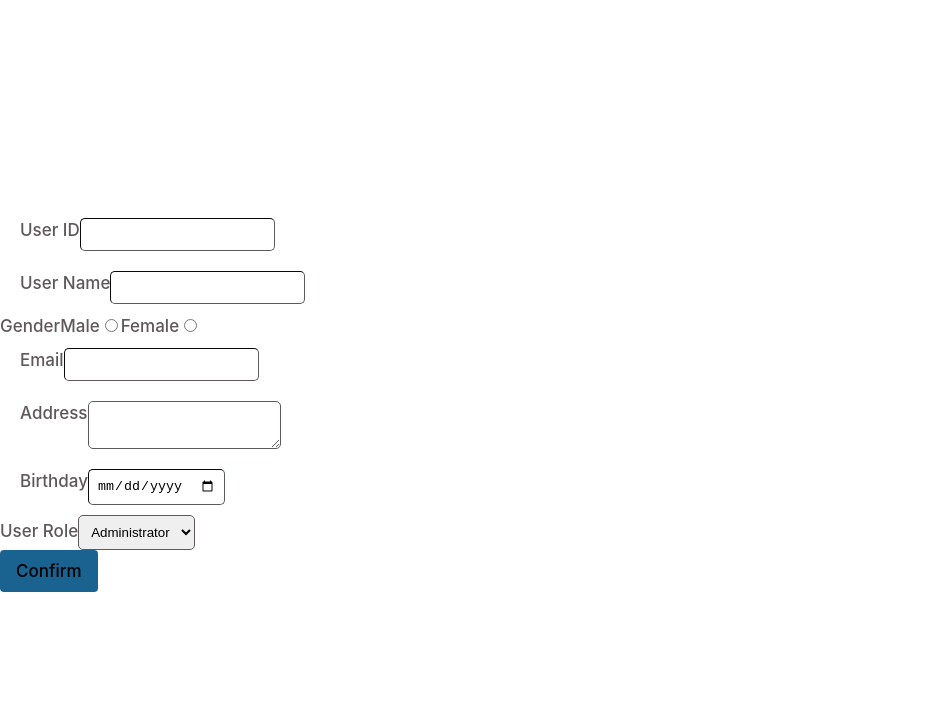
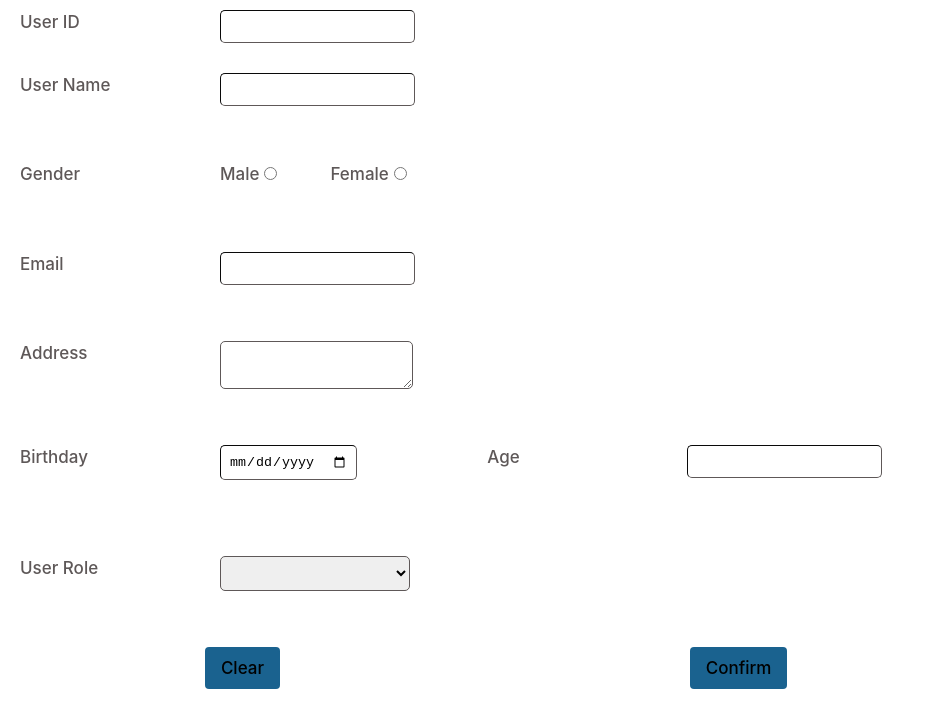
Before and after one commit to Aung-Thu-Hein/atomic-design, a React (Vite) app: page / in a window 1280 px wide. Shown: the top 728 px of the page, without its empty margins (0-945 px from the left). Built offline with nearby package versions, Linux system fonts and the light colour scheme.

Commit message:
adding validation

```diff
--- a/src/components/atoms/Label.tsx
+++ b/src/components/atoms/Label.tsx
@@ -14,6 +14,7 @@ const Label : FC<Props> = ({name, label}) => {
 }
 
 const lableStyle = css({
+  width: "200px",
   textAlign: "left",
   fontSize: "17px",
   fontWeight: 500,
--- /dev/null
+++ b/src/components/atoms/SelectBox.tsx
@@ -0,0 +1,93 @@
+import React, { FC } from "react"
+import { css } from '@emotion/react'
+
+type Props = {
+  name: string
+  items: any[]
+  value?: string
+  className?: string
+  isError?: boolean
+  touched?: boolean
+  [x: string]: any
+}
+
+const SelectBox: FC<Props> = ({
+  name,
+  items,
+  className,
+  isError = false,
+  touched = false,
+  ...restProps
+}) => {
+  // const style = isError && touched ? errorStyle : isError ? untouchedErrorStyle : selectStyle
+
+  return (
+    <div css={inputFieldStyle}>
+      <select name={name} defaultValue="" {...restProps} css={inputStyle}>
+        {items.map((item: any, index: any) => (
+          <option value={item.value} key={index}>
+            {item.label}
+          </option>
+        ))}
+      </select>
+    </div>
+  )
+}
+
+const inputFieldStyle = css({
+
+})
+
+const inputStyle = css({
+  width: "190px",
+  padding: "8px",
+  borderWidth: "1px",
+  borderColor: "#5e5858",
+  borderRadius: "5px",
+});
+
+// const selectWrapper = css({
+//   position: "relative",
+//   height: "40px",
+
+//   "&:after": {
+//     position: "absolute",
+//     content: "''",
+//     width: 0,
+//     height: 0,
+//     top: "50%",
+//     fontsize: "16px",
+//     transform: "translateY(-50%)",
+//     right: "10px",
+//     borderStyle: "solid",
+//     borderWidth: "10px 6px 0 6px",
+//     borderColor: "#66a3ff transparent transparent transparent",
+//   },
+// })
+
+// const selectStyle = css({
+//   width: "100%",
+//   height: "100%",
+//   fontSize: "16px",
+//   padding: "0 1rem",
+//   border: "2px solid #e2e2e2",
+//   borderRadius: "5px",
+//   cursor: "pointer",
+//   appearance: "none",
+//   textAlign: "left",
+//   outline: 0,
+// })
+
+// const optionLabel = css({
+//   fontSize: "16px",
+// })
+// const untouchedErrorStyle = css(selectStyle, {
+//   background: "#ffe5e6",
+// })
+
+// const errorStyle = css(untouchedErrorStyle, {
+//   border: "1px solid #fa4b62",
+//   background: "#ffe5e6",
+// })
+
+export default SelectBox
--- a/src/components/molecules/Gender.tsx
+++ b/src/components/molecules/Gender.tsx
@@ -1,23 +1,33 @@
 import { Input } from '@/components/atoms/Input';
 import Label from '@/components/atoms/Label';
+import { useFormContext} from 'react-hook-form'
+import { css } from '@emotion/react'
 
-import {FC} from 'react'
-// import { useFormContext, get } from 'react-hook-form'
-// import { css } from '@emotion/react'
-
-const Gender : FC = () => {
-  return(
-    <div>
-      <Label name="gender" label="Gender"/>
-
-      <Label name="male" label="Male"/>
-      <Input type="radio" id="male" name="gender" value="Male"/>
-
-      <Label name="female" label="Female"/>
-      <Input type="radio" id="female" name="gender" value="Female"/>
-
+const Gender = (props : any) => {
+  const { register } = useFormContext();
+  return (
+    <div css={inputFieldStyle}>
+      <Label name="gender" label="Gender" />
+      <div css={{marginRight: 50}}>
+        <Label name="male" label="Male" />
+        <Input type="radio" id="male" {...register('gender')} value="Male" {...props}/>
+      </div>
+      <div>
+        <Label name="female" label="Female" />
+        <Input type="radio" id="female" {...register('gender')} value="Female" {...props}/>
+      </div>
     </div>
   )
 }
 
+const inputFieldStyle = css`
+  display: flex;
+  flex-direction: row;
+  justify-content: flex-start;
+  margin-left: 10px;
+  padding: 10px;
+  width: 100%;
+`;
+
+
 export default Gender;
--- a/src/components/molecules/InputTextField.tsx
+++ b/src/components/molecules/InputTextField.tsx
@@ -1,8 +1,68 @@
+// import { ComponentProps, forwardRef, ForwardedRef } from 'react'
+// import { useFormContext, get } from 'react-hook-form'
+// import { css } from '@emotion/react'
+// import Label from '@/components/atoms/Label'
+// import {Input} from '@/components/atoms/Input'
+
+// type Props = ComponentProps<typeof Input> & {
+//   name: string,
+//   label: string,
+// }
+
+// const InputText = (
+//   props: Props,
+//   ref: ForwardedRef<HTMLInputElement|HTMLTextAreaElement>,
+// ) => {
+//   const { register, formState } = useFormContext();
+//   const { touchedFields, errors } = formState
+//   const inputMethods = register(props.name)
+//   return(
+//     <div css={inputFieldStyle}>
+//       <Label name={props.name} label={props.label}/>
+//       <Input
+//         {...props}
+//         isError={get(errors, props.name)}
+//         touched={get(touchedFields, props.name)}
+//         name={inputMethods.name}
+//         ref={(el : any) => {
+//           inputMethods.ref(el)
+//           if (typeof ref === 'function') {
+//             ref(el)
+//             return
+//           }
+//           if (ref) {
+//             ref.current = el
+//           }
+//         }}
+//         onChange={(e:any) => {
+//           inputMethods.onChange(e)
+//           props.onChange && props.onChange(e as React.ChangeEvent<HTMLInputElement>)
+//         }}
+//         onBlur={(e:any) => {
+//           inputMethods.onBlur(e)
+//           props.onBlur && props.onBlur(e as React.FocusEvent<HTMLInputElement, Element>)
+//         }}
+//       />
+//     </div>
+//   )
+// }
+
+// const inputFieldStyle = css`
+//   display: flex;
+//   flex-direction: row;
+//   justify-content: flex-start;
+//   margin-left: 10px;
+//   margin-right: 100px;
+//   padding: 10px;
+//   width: 100%;
+// `;
+
+// export const InputTextField = forwardRef(InputText)
+
 
 import { ComponentProps, forwardRef, ForwardedRef } from 'react'
 import { useFormContext, get } from 'react-hook-form'
 import { css } from '@emotion/react'
-
 import Label from '@/components/atoms/Label'
 import {Input} from '@/components/atoms/Input'
 
@@ -16,15 +76,15 @@ const InputText = (
   ref: ForwardedRef<HTMLInputElement|HTMLTextAreaElement>,
 ) => {
   const { register, formState } = useFormContext();
-  const { touchedFields, errors } = formState
+  // const { touchedFields, errors } = formState
   const inputMethods = register(props.name)
   return(
     <div css={inputFieldStyle}>
       <Label name={props.name} label={props.label}/>
       <Input
         {...props}
-        isError={get(errors, props.name)}
-        touched={get(touchedFields, props.name)}
+        // isError={get(errors, props.name)}
+        // touched={get(touchedFields, props.name)}
         name={inputMethods.name}
         ref={(el : any) => {
           inputMethods.ref(el)
@@ -45,7 +105,6 @@ const InputText = (
           props.onBlur && props.onBlur(e as React.FocusEvent<HTMLInputElement, Element>)
         }}
       />
-
     </div>
   )
 }
@@ -55,7 +114,8 @@ const inputFieldStyle = css`
   flex-direction: row;
   justify-content: flex-start;
   margin-left: 10px;
-  padding: 10px;
+  margin-right: 100px;
+  padding: 10px 10px 0px;
   width: 100%;
 `;
 
--- a/src/components/molecules/UserRole.tsx
+++ b/src/components/molecules/UserRole.tsx
@@ -1,17 +1,28 @@
 import Label from '@/components/atoms/Label';
 import {css} from '@emotion/react';
 
-import {ComponentProps, FC} from 'react'
+import { ComponentProps, forwardRef, ForwardedRef } from 'react'
+import { useFormContext} from 'react-hook-form'
 
-// type Props = ComponentProps<typeof Label> & {
-//   value: string
-// }
+type Props = ComponentProps<typeof Label> & {
+  disabled : boolean
+}
 
-const UserRole : FC = () => {
+const UserRoleBox = (
+  props: Props,
+  ref: ForwardedRef<HTMLSelectElement>
+) => {
+  const { register } = useFormContext();
+
   return(
-    <div>
-      <Label name="userRole" label="User Role"/>
-      <select name="userRole" css={baseInputStyle}>
+    <div css={inputFieldStyle}>
+      <Label name={props.name} label={props.label}/>
+      <select
+        css={baseInputStyle}
+        {...register(props.name)}
+        disabled={props.disabled}
+      >
+        <option></option>
         <option value="Administrator">Administrator</option>
         <option value="User">User</option>
         <option value="Guest">Guest</option>
@@ -20,11 +31,52 @@ const UserRole : FC = () => {
   )
 }
 
+const inputFieldStyle = css`
+  display: flex;
+  flex-direction: row;
+  justify-content: flex-start;
+  margin-left: 10px;
+  padding: 10px;
+  width: 100%;
+`;
+
 const baseInputStyle = css({
+  width: "190px",
   padding: "8px",
   borderWidth: "1px",
   borderColor: "#5e5858",
   borderRadius: "5px",
 });
 
-export default UserRole;
+export const UserRole = forwardRef(UserRoleBox);
+
+
+// import { css } from '@emotion/react'
+// import SelectBox from "@/components/atoms/SelectBox"
+// import Label from "@/components/atoms/Label"
+
+// const UserRole = ({ name,...restProps }: any) => {
+
+//   return (
+//     <div css={inputFieldStyle}>
+//       <Label name='userRole' label="User Role" />
+//       <SelectBox
+//         name={name}
+//         items={["Administrator", "User", "Guest"]}
+//         {...restProps}
+//       />
+//     </div >
+//   )
+// }
+
+// const inputFieldStyle = css({
+//   display: "flex",
+//   flexDirection: "row",
+//   justifyContent: "flex start",
+//   marginLeft: "10px",
+//   marginRight: "100px",
+//   padding: "10px",
+//   width: "100%",
+// })
+
+// export default UserRole;
--- a/src/components/pages/UserInfoForm.tsx
+++ b/src/components/pages/UserInfoForm.tsx
@@ -8,11 +8,21 @@ import { InputTextField } from '../molecules/InputTextField';
 import * as Yup from 'yup';
 import { yupResolver } from "@hookform/resolvers/yup";
 import { useForm, FormProvider, } from "react-hook-form"
-import React, { FC, ComponentProps } from 'react';
+import { useState } from 'react';
 import Btn from '../molecules/Btn';
 import Gender from '../molecules/Gender';
-import UserRole from '../molecules/UserRole';
-// import { FieldValue, FieldValues } from 'react-hook-form/dist/types';
+import { UserRole } from '../molecules/UserRole';
+
+type FormValues = {
+  userId: string;
+  userName: string;
+  gender: string;
+  email: string;
+  address: string;
+  birthday: Date;
+  age: number;
+  userRole: string;
+}
 
 const schema = Yup.object().shape({
   userName: Yup
@@ -28,21 +38,18 @@ const schema = Yup.object().shape({
   address: Yup
     .string()
     .required("Address is required"),
+  birthday: Yup
+    .string()
+    .required("Birthday is required"),
+  age: Yup
+    .string()
+    .required("Age is required"),
   userRole: Yup
     .string()
     .required("User role is required"),
 });
 
-// type FormValues = {
-//   userId: string;
-//   userName: string;
-//   gender: string;
-//   email: string;
-//   address: string;
-//   birthday: Date;
-//   age: number;
-//   userRole: string;
-// }
+
 
 // type SubmitHandler<TFieldValues extends FieldValues> = (
 //   data: TFieldValues, event?: React.BaseSyntheticEvent
@@ -50,10 +57,10 @@ const schema = Yup.object().shape({
 
 // type Props = ComponentProps<typeof InputTextField> & ComponentProps<typeof ConfirmBtn>
 
+// type Props = ComponentProps<typeof UserRole>
 
 const UserInfoForm = () => {
-  // { resolver: yupResolver(schema), }
-  const methods = useForm();
+  const methods = useForm<FormValues>({ resolver: yupResolver(schema), });
   const { register,
     handleSubmit,
     setValue,
@@ -61,46 +68,133 @@ const UserInfoForm = () => {
     reset,
     formState: { errors } } = methods
 
-  const onSubmitss = (data: any) => console.log("FormData:: ", data);
+  const [isDisabled, setIsDisabled] = useState<boolean>(false);
+
+  const onSubmit = () => setIsDisabled(true);
 
   return (
     <FormProvider {...methods}>
-      <form noValidate onSubmit={handleSubmit(onSubmitss)}>
+      <form noValidate onSubmit={handleSubmit(onSubmit)}>
+        <div css={inputWrapper}>
           <InputTextField
             label="User ID"
             name="userId"
             type="text"
+            disabled={isDisabled}
           />
+        </div>
+        <div css={inputWrapper}>
           <InputTextField
             label="User Name"
             name="userName"
             type="text"
+            disabled={isDisabled}
           />
-        <Gender/>
+          <p css={errorStyle}>{errors.userName?.message}</p>
+        </div>
+        <div css={inputWrapper}>
+          <Gender disabled={isDisabled} />
+          <p css={errorStyle}>{errors.gender?.message}</p>
+        </div>
+        <div css={inputWrapper}>
           <InputTextField
             label="Email"
             name="email"
             type="email"
+            disabled={isDisabled}
           />
+          <p css={errorStyle}>{errors.email?.message}</p>
+        </div>
+        <div css={inputWrapper}>
           <InputTextField
             label="Address"
             name="address"
             type="textarea"
+            disabled={isDisabled}
           />
+          <p css={errorStyle}>{errors.address?.message}</p>
+        </div>
+        <div css={birthdayWrapper}>
+          <div css={inputWrapper}>
             <InputTextField
               label="Birthday"
               name="birthday"
               type="date"
+              disabled={isDisabled}
             />
-        <UserRole />
+            <p css={errorStyle}>{errors.birthday?.message}</p>
+          </div>
+          <div css={inputWrapper}>
+            <InputTextField css={{ flexWrap: "nowrap" }}
+              label="Age"
+              name="age"
+              type="text"
+              disabled={isDisabled}
+            />
+            <p css={errorStyle}>{errors.age?.message}</p></div>
+        </div>
+        <div css={inputWrapper}>
+          <UserRole label="User Role" {...register("userRole")} disabled={isDisabled} />
+          <p css={errorStyle}>{errors.userRole?.message}</p>
+        </div>
+        <div css={buttonWrapper}>
+          {
+            isDisabled ?
+              <Btn
+                type="button"
+                name="Back"
+                handleClick={() => setIsDisabled(false)}
+              />
+              :
+              <Btn
+                type="button"
+                name="Clear"
+                handleClick={() => console.log("clicked!!")}
+              />
+          }
+          {
+            isDisabled ?
+            <Btn
+              type="button"
+              name="Register"
+              handleClick={() => reset()}
+            />
+            :
             <Btn
               type="submit"
               name="Confirm"
               handleClick={() => console.log("clicked!!")}
             />
+          }
+        </div>
+
     </form>
-    </FormProvider>
+    </FormProvider >
   )
 }
 
+const errorStyle = css({
+  fontSize: "13px",
+  color: "red",
+  marginLeft: "220px",
+})
+
+const inputWrapper = css({
+  display: "flex",
+  flexDirection: "column",
+  paddingBottom: "20px",
+});
+
+const birthdayWrapper = css({
+  display: "flex",
+  flexDirection: "row",
+  paddingBottom: "20px",
+});
+
+const buttonWrapper = css({
+  display: "flex",
+  flexDirection: "row",
+  justifyContent: "space-around",
+})
+
 export default UserInfoForm;
--- a/src/index.css
+++ b/src/index.css
@@ -27,7 +27,7 @@ a:hover {
 body {
   margin: 0;
   display: flex;
-  place-items: center;
+  /* place-items: center; */
   min-width: 320px;
   min-height: 100vh;
 }
```
Also changed, not shown: 1 other file (tests, documents, lock files or other folders). Lines whose indentation alone changed are shown as unchanged.
